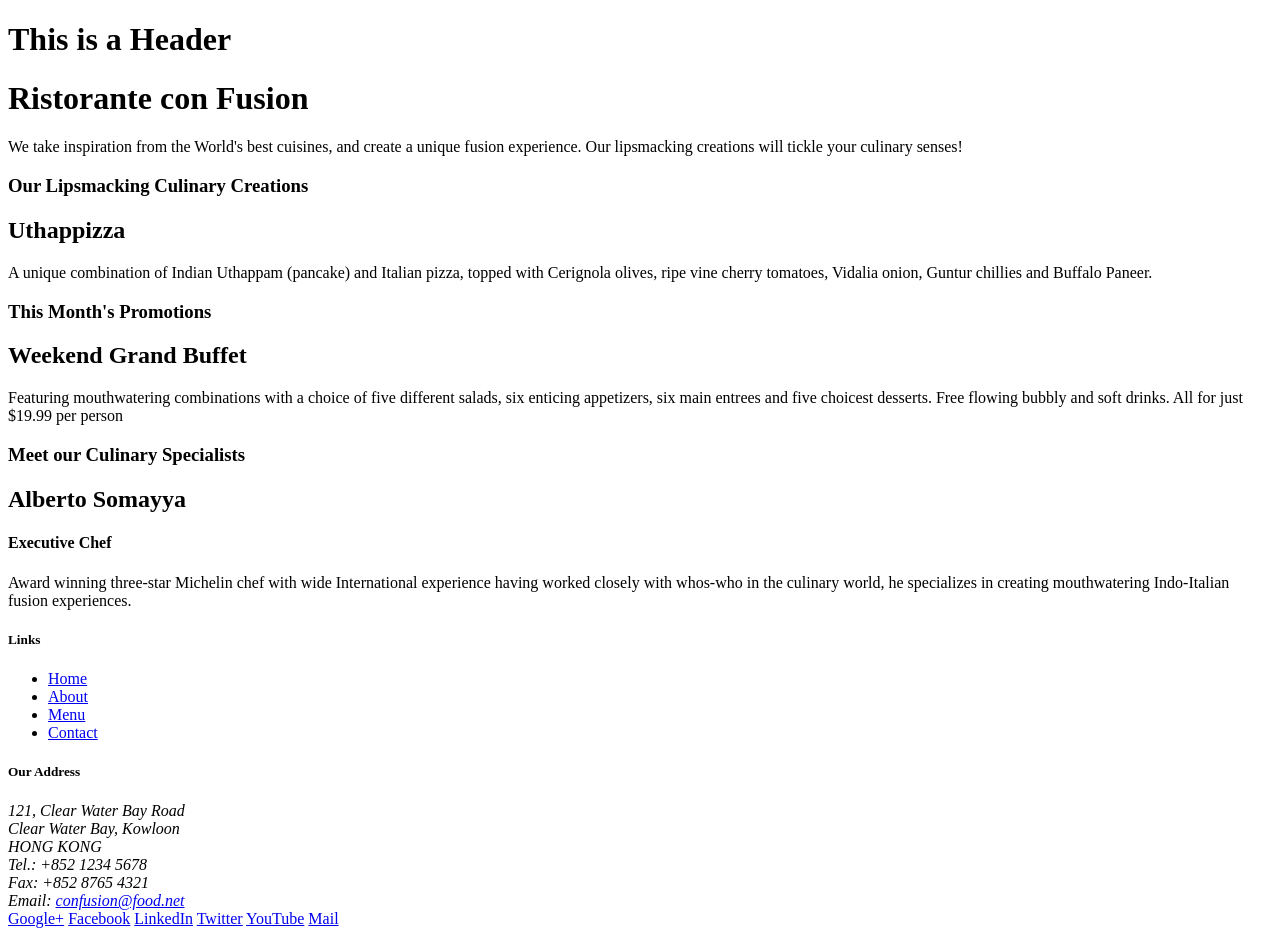
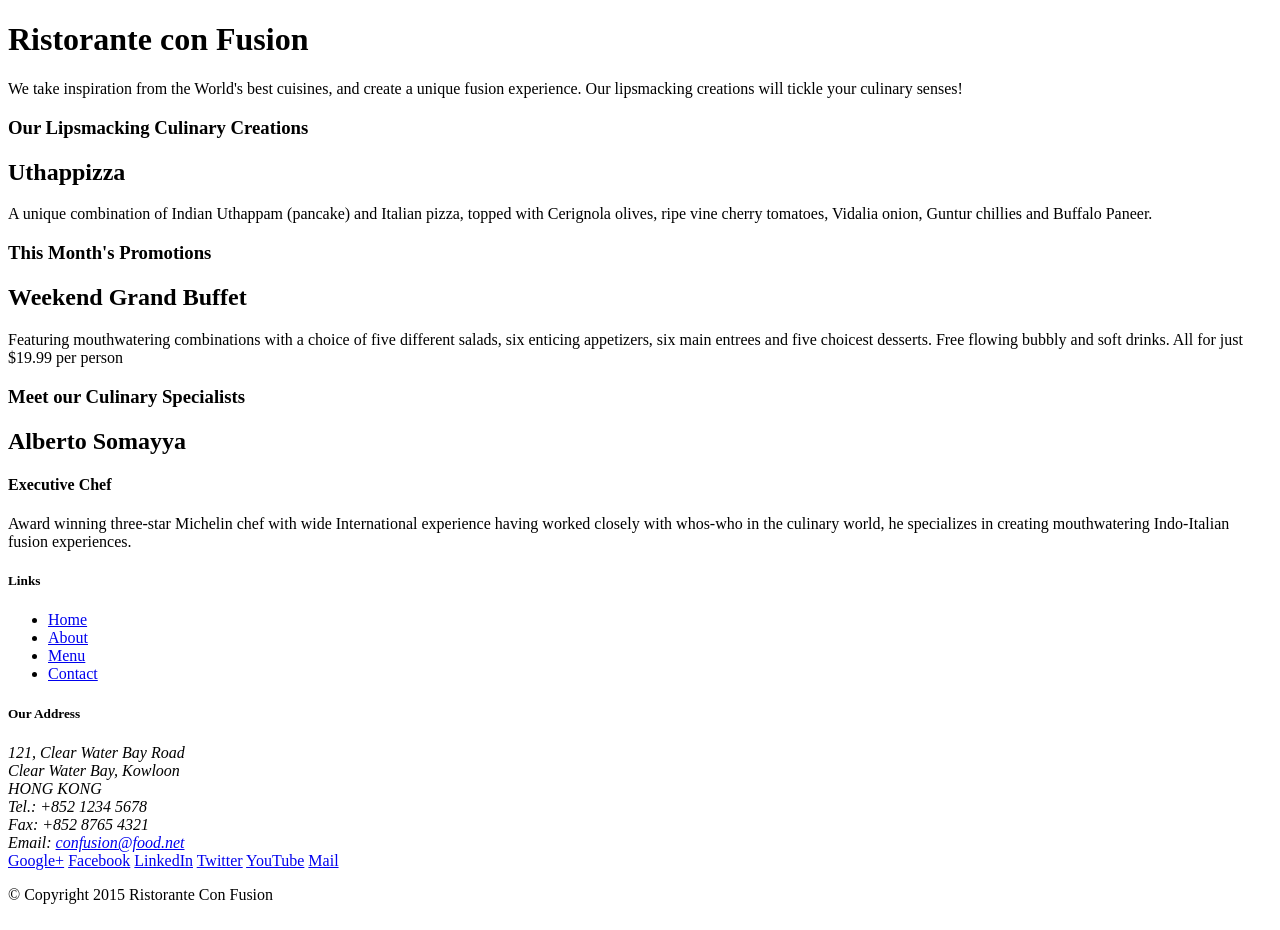
Before and after one commit to jojydob/confusion, a website: page index.html in a window 1280 px wide. Shown: the top 930 px of the page. Drawn offline with Linux system fonts and the light colour scheme.

```diff
--- a/index.html
+++ b/index.html
@@ -6,7 +6,6 @@
 </head>
 
 <body>
-	<h1>This is a Header</h1>
     <header>
         <div>
             <div>
```
Also changed, not shown: package.json (+11 -3 lines), 1 other file.
